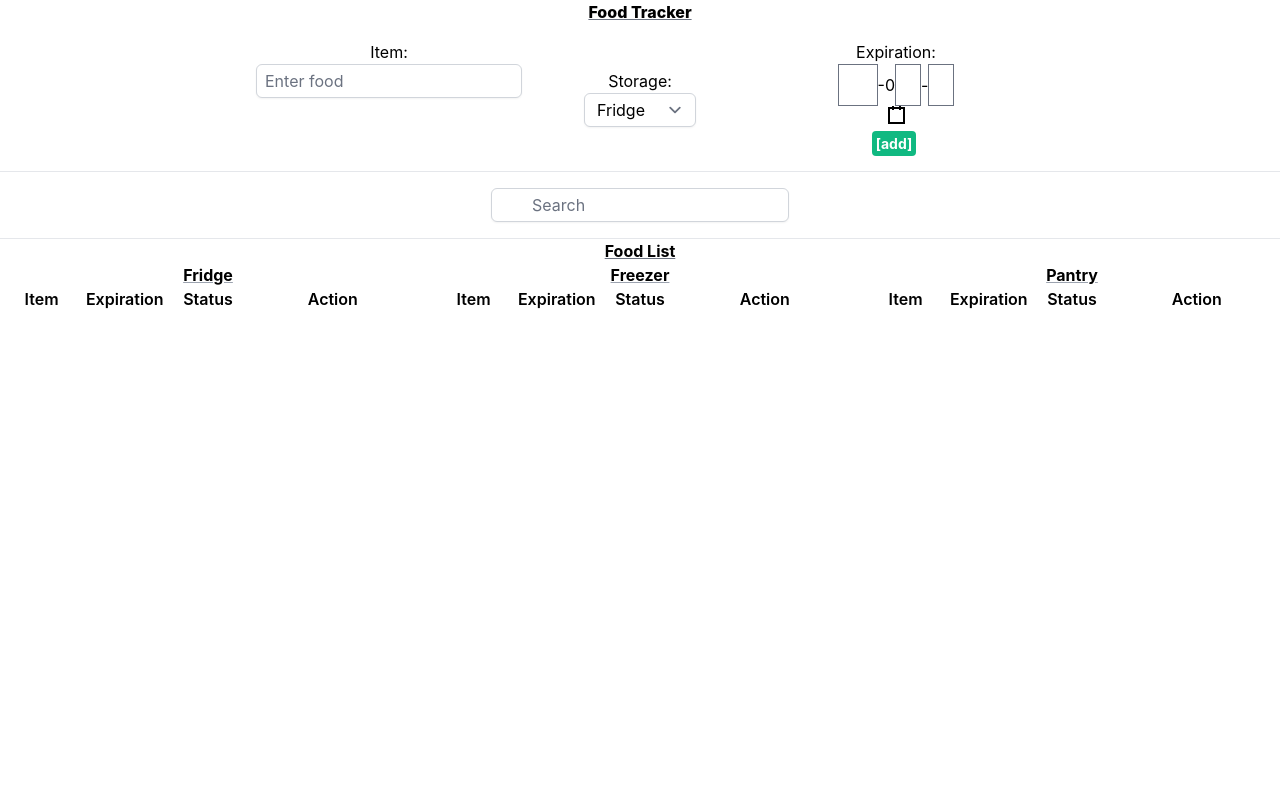
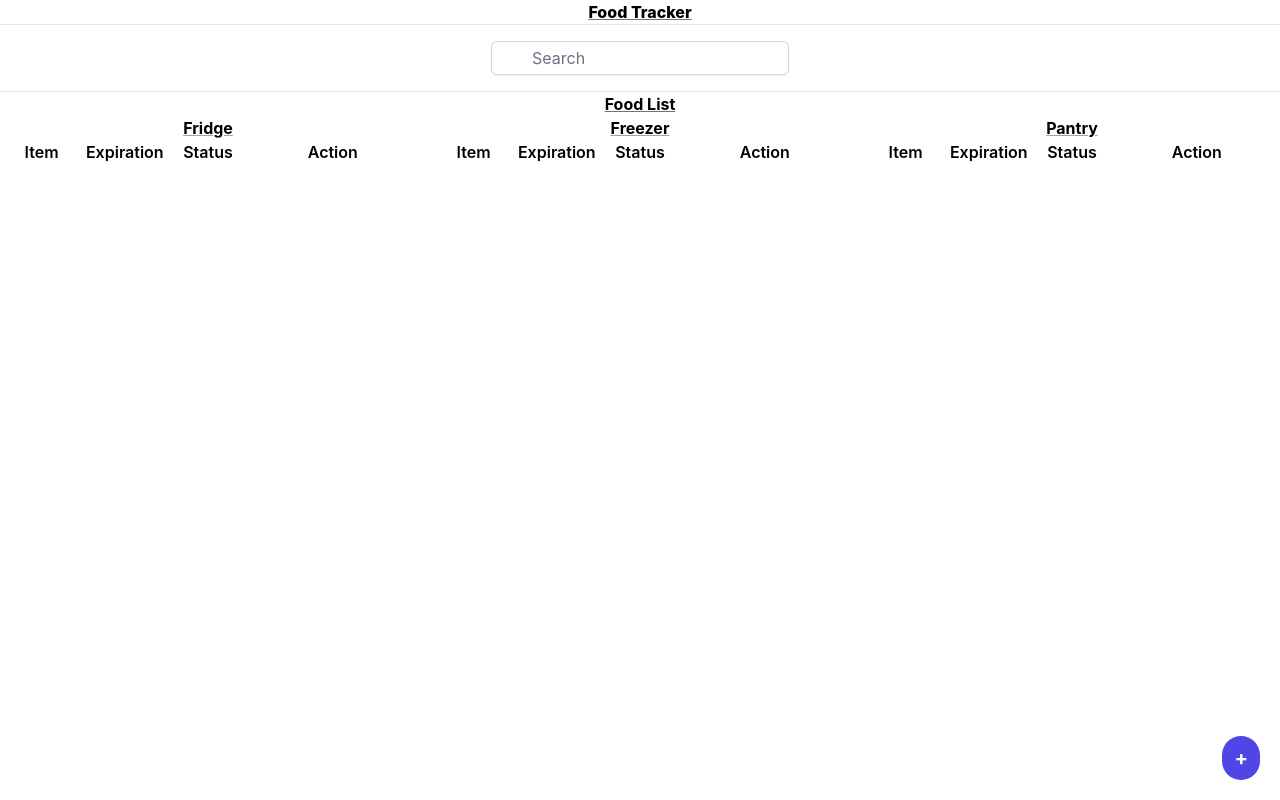
Before and after one commit to evening/expiration-tracker, a React (Create React App) app: page / in a window 1280 px wide. Built offline with nearby package versions, Linux system fonts and the light colour scheme.

Commit message:
add modal

```diff
--- a/src/App.tsx
+++ b/src/App.tsx
@@ -13,6 +13,8 @@ function App () {
   // TODO useStickyState should be an object and not a string
   const { entries, setEntries } = useStickyState('foods')
 
+  const [isModalOpen, setIsModalOpen] = React.useState<boolean>(false)
+
   return (
     <div className="App">
       <h1 className='underline decoration-gray-500 font-extrabold'>
@@ -21,6 +23,8 @@ function App () {
       <AddFood
         entries={entries}
         setEntries={setEntries}
+        isModalOpen={isModalOpen}
+        setIsModalOpen={setIsModalOpen}
       />
       <hr />
       <SearchBar
--- a/src/components/AddFood.tsx
+++ b/src/components/AddFood.tsx
@@ -7,9 +7,11 @@ import dayjs from 'dayjs'
 interface AddFoodProps {
   entries: Entries
   setEntries: (entries: any) => void
-};
+  isModalOpen: boolean
+  setIsModalOpen: (isOpen: boolean) => void
+}
 
-const AddFood = ({ entries, setEntries }: AddFoodProps) => {
+const AddFood = ({ entries, setEntries, isModalOpen, setIsModalOpen }: AddFoodProps) => {
   const todayDate = dayjs()
   const defaultDate = todayDate.add(7, 'day').toDate()
 
@@ -24,19 +26,23 @@ const AddFood = ({ entries, setEntries }: AddFoodProps) => {
   const handleSubmit = (e: any): void => {
     e.preventDefault()
     if (newFoodName === '') {
-      // TODO: replace obnoxious alert with something more elegant
       alert('Please enter a food name')
     } else if (entries.some((entry) => entry.foodName === newFoodName)) {
-      // TODO: replace obnoxious alert with something more elegant
       alert('Item is already in the list!')
     } else {
       addEntry(newFoodName, newLocation, newExpiration)
       setNewFoodName('')
-    };
+      setIsModalOpen(false)
+    }
   }
   return (
-    <div className='grid grid-rows-1 lg:grid-cols-5 py-4'>
-      <div className='row-span-1 lg:col-start-2 col-span-1 mx-auto'>
+    <div>
+      <div className={`fixed z-10 inset-0 overflow-y-auto ${isModalOpen ? '' : 'hidden'}`}>
+        <div className="flex items-center justify-center min-h-screen px-4 pt-4 pb-20 text-center">
+        <div className="fixed inset-0 z-50 flex items-center justify-center">
+  <div className="bg-white rounded-lg p-6 w-96">
+            <div className="grid grid-rows-3 gap-2">
+              <div>
                 <p> Item: </p>
                 <input
                   className='py-1 px-2 border border-gray-300 rounded-md shadow-sm focus:outline-none focus:ring-emerald-500 focus:border-emerald-500'
@@ -48,7 +54,7 @@ const AddFood = ({ entries, setEntries }: AddFoodProps) => {
                   required
                 />
               </div>
-      <div className='row-span-1 lg:col-span-1 mx-auto my-auto'>
+              <div>
                 <p> Storage: </p>
                 <select
                   className='py-1 border my-auto border-gray-300 rounded-md shadow-sm focus:outline-none focus:ring-emerald-500 focus:border-emerald-500'
@@ -61,7 +67,7 @@ const AddFood = ({ entries, setEntries }: AddFoodProps) => {
                   <option value={FoodLocation.pantry}> Pantry </option>
                 </select>
               </div>
-      <div className='row-span-1 lg:col-span-1 my-auto'>
+              <div>
                 <p> Expiration: </p>
                 <DatePicker
                   name="newExpiration"
@@ -82,6 +88,18 @@ const AddFood = ({ entries, setEntries }: AddFoodProps) => {
                 </small>
               </div>
             </div>
+          </div></div>
+        </div>
+      </div>
+
+      <button
+        onClick={() => { setIsModalOpen(!isModalOpen) }}
+        // onClick={() => { isModalOpen ? setIsModalOpen(false) : setIsModalOpen(true) }}}
+        className="fixed bottom-5 right-5 bg-indigo-600 text-white active:bg-indigo-700 font-bold text-xl px-3 py-2 rounded-full outline-none z-50 focus:outline-none focus:ring-2 focus:ring-offset-2 focus:ring-indigo-500"
+      >
+        +
+      </button>
+    </div>
   )
 }
 
```
Lines whose indentation alone changed are shown as unchanged.
